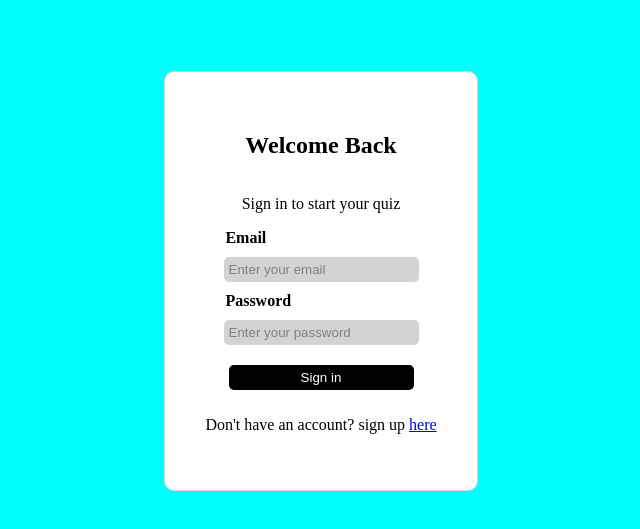
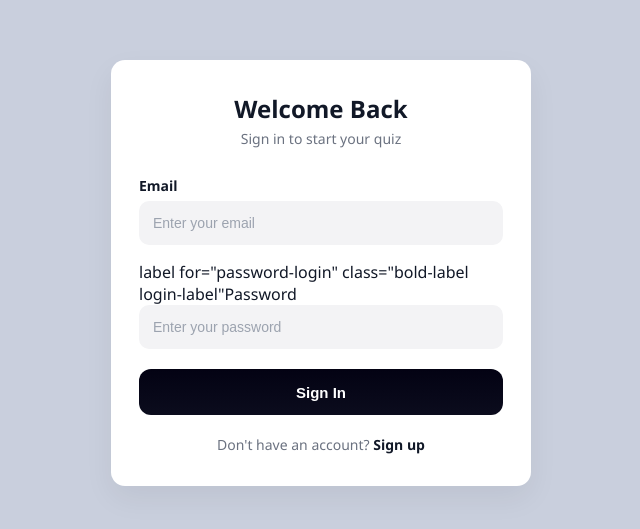
Before and after one commit to MckenzieConnor-Williams/GroupProject, a plain HTML site: page login.html in a window 1280 px wide. Shown: the part 127-656 px from the top of the page, without its empty margins (319-959 px from the left). Drawn offline with Linux system fonts and the light colour scheme.

Commit message:
updated login

```diff
--- a/Style.css
+++ b/Style.css
@@ -1,11 +1,39 @@
-.center-container{
-    display: flex;
-    justify-content: center;
-    align-items: center;
-    height: 100vh;
-    width: 100%;
+:root {
+    --page-bg: #c9cfdd;
+    --card-bg: #ffffff;
+    --input-bg: #f3f3f5;
+    --text-primary: #111827;
+    --text-muted: #6b7280;
+    --text-placeholder: #9ca3af;
+    --button-dark: #030213;
+    --button-light: #0b0c1d;
 }
 
-.bold-label{
-    font-weight: bold;
+* {
+    box-sizing: border-box;
 }
+
+html,
+body {
+    margin: 0;
+}
+
+body {
+    min-height: 100vh;
+    font-family: "Segoe UI", Tahoma, Geneva, Verdana, sans-serif;
+    background-color: var(--page-bg);
+    color: var(--text-primary);
+}
+
+.center-container {
+    min-height: 100vh;
+    width: 100%;
+    display: flex;
+    align-items: center;
+    justify-content: center;
+    padding: 24px;
+}
+
+.bold-label {
+    font-weight: 600;
+}
--- a/login.html
+++ b/login.html
@@ -1,30 +1,47 @@
 <!DOCTYPE html>
-
-<html>
+<html lang="en">
     <head>
+        <meta charset="UTF-8" />
+        <meta name="viewport" content="width=device-width, initial-scale=1.0" />
+        <link rel="stylesheet" href="Style.css" />
         <link rel="stylesheet" href="loginStyle.css" />
-        <link rel="stylesheet" href="Style.css" />
         <title>Login</title>
     </head>
     <body>
-        <div class="center-container">
-            <div id="login-container">
-                <h2 id="login-title">Welcome Back</h2>
-                <p id="login-subtext" class="subtext">Sign in to start your quiz</p>
+        <main class="center-container">
+            <section id="login-container">
+                <h1 id="login-title">Welcome Back</h1>
+                <p id="login-subtext">Sign in to start your quiz</p>
 
                 <form id="login-form">
                     <label for="email-login" class="bold-label login-label">Email</label>
-                    <br />
-                    <input type="email" id="email-login" name="email-login" placeholder="Enter your email" class="login-item" required />
-                    <br />
-                    <label for="password-login" class="bold-label login-label">Password</label>
-                    <br />
-                    <input type="password" id="password-login" name="password-login" class="login-item" placeholder="Enter your password" required />
-                    <br />
-                    <input type="submit" value="Sign in" class="login-item" id="login-button" />
+                    <input
+                        type="email"
+                        id="email-login"
+                        name="email-login"
+                        placeholder="Enter your email"
+                        class="login-item"
+                        required
+                    />
+
+                    label for="password-login" class="bold-label login-label"Password</label>
+                    <input
+                        type="password"
+                        id="password-login"
+                        name="password-login"
+                        class="login-item"
+                        placeholder="Enter your password"
+                        required
+                    />
+
+                    <input type="submit" value="Sign In" class="login-item" id="login-button" />
                 </form>
-                <p>Don't have an account? sign up <a href="signup.html">here</a></p>
-            </div>
-        </div>
+
+                <p class="login-footer">
+                    Don't have an account?
+                    <a href="signup.html">Sign up</a>
+                </p>
+            </section>
+        </main>
     </body>
 </html>
--- a/loginStyle.css
+++ b/loginStyle.css
@@ -1,45 +1,83 @@
-body{
-    background-color: aqua;
+#login-container {
+    width: min(420px, 100%);
+    background-color: var(--card-bg);
+    border-radius: 14px;
+    padding: 32px 28px;
+    box-shadow: 0 12px 30px rgba(0, 0, 0, 0.06);
+    text-align: center;
 }
 
-#login-container{
-    display: flex;
-    flex-direction: column;
-    align-items: center;
-    padding: 40px;
-    background-color: white;
-    border: 1px, solid, lightgrey;
-    border-radius: 10px;
+#login-title {
+    margin: 0;
+    font-size: 24px;
+    font-weight: 700;
 }
 
-#login-form{
-    text-align: center;
-    width: 100%;
+#login-subtext {
+    margin: 4px 0 28px;
+    font-size: 14px;
+    color: var(--text-muted);
 }
 
-#login-button{
-    background-color: black;
-    color: white;
-    width: 80%;
-}
-#login-button:hover{
-    cursor: pointer;
-    background-color: darkgrey;
-}
-
-.login-item{
-    margin: 10px;
-    width: 80%;
-    border: none;
-    background-color: lightgrey;
-    padding: 5px;
-    border-radius: 5px;
-}
-.login-item::placeholder{
-    color: grey;
+#login-form {
+    text-align: left;
 }
 
 .login-label {
-    margin-left: 20px;
-    float: left;
+    display: block;
+    margin-bottom: 6px;
+    font-size: 14px;
 }
+
+.login-item {
+    width: 100%;
+    height: 44px;
+    margin-bottom: 16px;
+    border: none;
+    border-radius: 10px;
+    padding: 0 14px;
+    background-color: var(--input-bg);
+    font-size: 14px;
+    color: var(--text-primary);
+}
+
+.login-item::placeholder {
+    color: var(--text-placeholder);
+}
+
+.login-item:focus {
+    outline: 2px solid rgba(17, 24, 39, 0.25);
+    outline-offset: 1px;
+}
+
+#login-button {
+    height: 46px;
+    margin-top: 4px;
+    margin-bottom: 0;
+    border-radius: 12px;
+    font-size: 15px;
+    font-weight: 600;
+    color: #ffffff;
+    background: linear-gradient(to bottom, var(--button-dark), var(--button-light));
+}
+
+#login-button:hover {
+    cursor: pointer;
+    filter: brightness(1.08);
+}
+
+.login-footer {
+    margin: 20px 0 0;
+    font-size: 14px;
+    color: var(--text-muted);
+}
+
+.login-footer a {
+    color: var(--text-primary);
+    font-weight: 600;
+    text-decoration: none;
+}
+
+.login-footer a:hover {
+    text-decoration: underline;
+}
```
